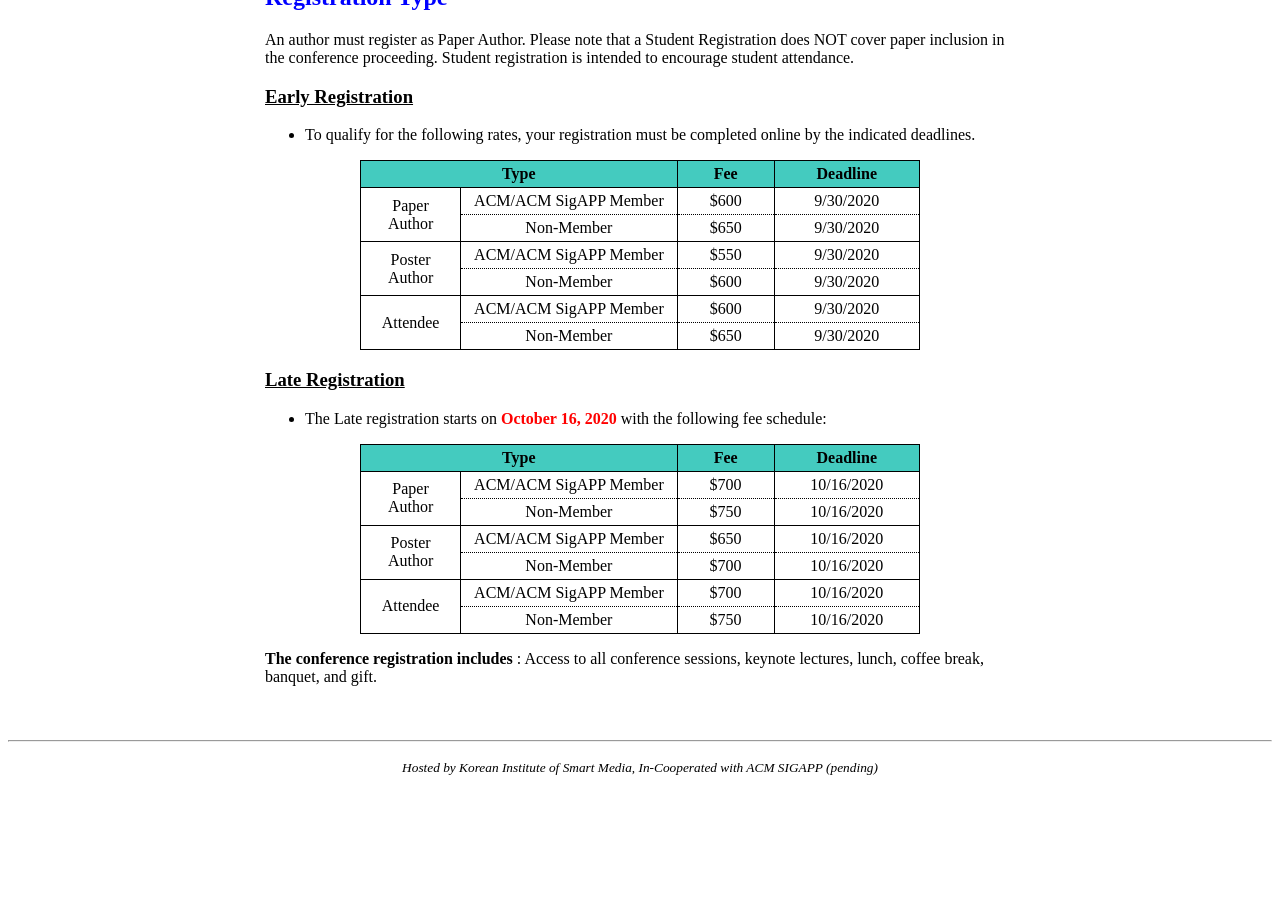
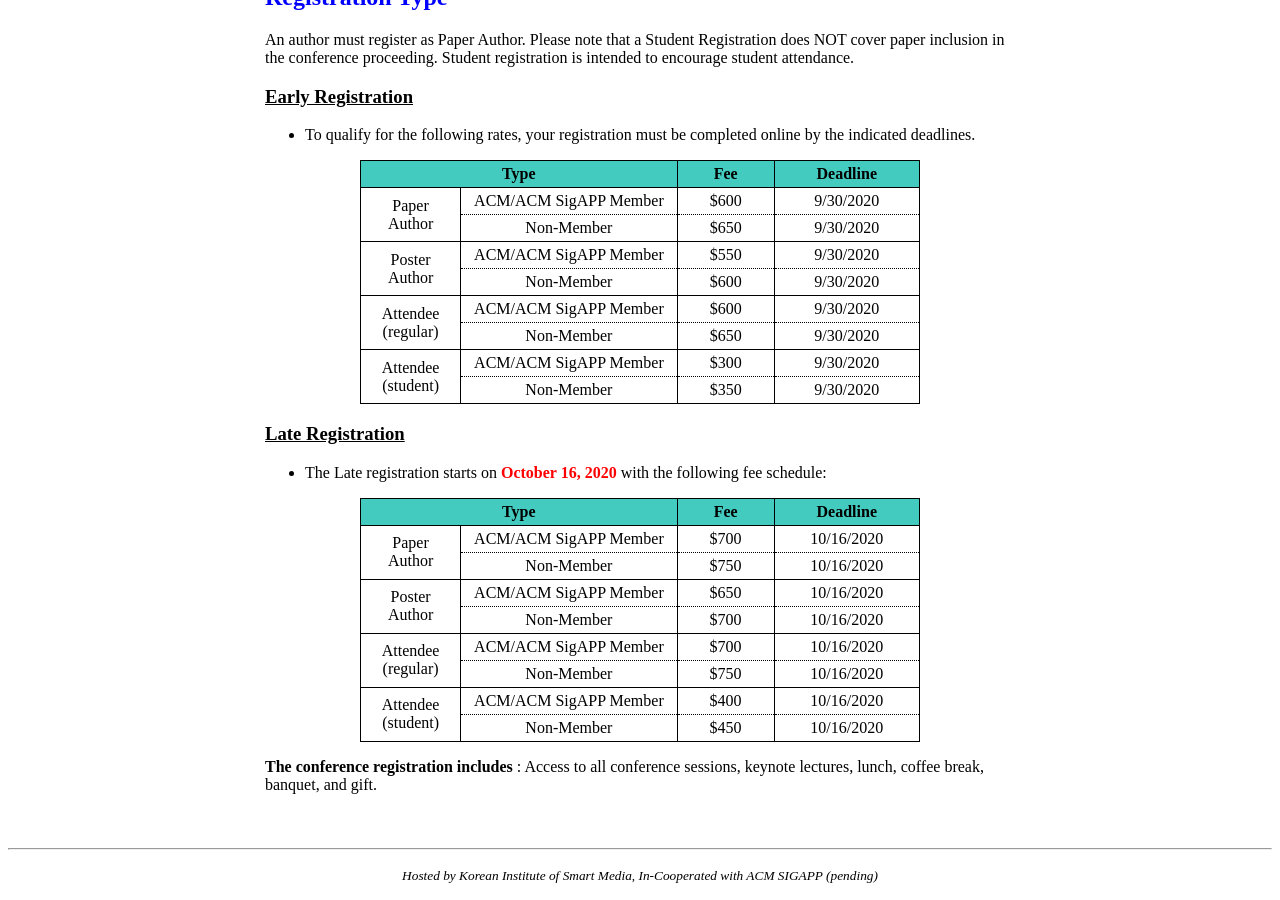
Before and after one commit to icea-conf/2020, a Jekyll site: the page built from registration/index.html, in a window 1280 px wide and 900 px high, scrolled down 864 px. Built offline with Jekyll 4.4.1, drawn with Linux system fonts in a browser that asks for light colours; before the commit the page ends 1656 px from its top, so only the background shows below that.

Commit message:
Update index.html

```diff
--- a/registration/index.html
+++ b/registration/index.html
@@ -105,7 +105,8 @@ title: ICEA 2020
                          </tr>
                          <tr>
                               <td class="tcontent3" rowspan="2">
-                                   Attendee
+                                   Attendee<br>
+                                   (regular)
                               </td>
                               <td class="tcontent1">
                                    ACM/ACM SigAPP Member
@@ -123,6 +124,32 @@ title: ICEA 2020
                               </td>
                               <td class="tcontent2">
                                    $650
+                              </td>
+                              <td class="tcontent2">
+                                   9/30/2020
+                              </td>
+                         </tr>
+                         <tr>
+                              <td class="tcontent3" rowspan="2">
+                                   Attendee<br>
+                                   (student)
+                              </td>
+                              <td class="tcontent1">
+                                   ACM/ACM SigAPP Member
+                              </td>
+                              <td class="tcontent1">
+                                   $300
+                              </td>
+                              <td class="tcontent1">
+                                   9/30/2020
+                              </td>
+                         </tr>
+                         <tr>
+                              <td class="tcontent2">
+                                   Non-Member
+                              </td>
+                              <td class="tcontent2">
+                                   $350
                               </td>
                               <td class="tcontent2">
                                    9/30/2020
@@ -204,7 +231,8 @@ title: ICEA 2020
                          </tr>
                          <tr>
                               <td class="tcontent3" rowspan="2">
-                                   Attendee
+                                   Attendee<br>
+                                   (regular)
                               </td>
                               <td class="tcontent1">
                                    ACM/ACM SigAPP Member
@@ -227,6 +255,32 @@ title: ICEA 2020
                                    10/16/2020
                               </td>
                          </tr>
+                         <tr>
+                              <td class="tcontent3" rowspan="2">
+                                   Attendee<br>
+                                   (student)
+                              </td>
+                              <td class="tcontent1">
+                                   ACM/ACM SigAPP Member
+                              </td>
+                              <td class="tcontent1">
+                                   $400
+                              </td>
+                              <td class="tcontent1">
+                                   10/16/2020
+                              </td>
+                         </tr>
+                         <tr>
+                              <td class="tcontent2">
+                                   Non-Member
+                              </td>
+                              <td class="tcontent2">
+                                   $450
+                              </td>
+                              <td class="tcontent2">
+                                   10/16/2020
+                              </td>
+                         </tr>
                     </tbody>
                </table>
                </center>
```
